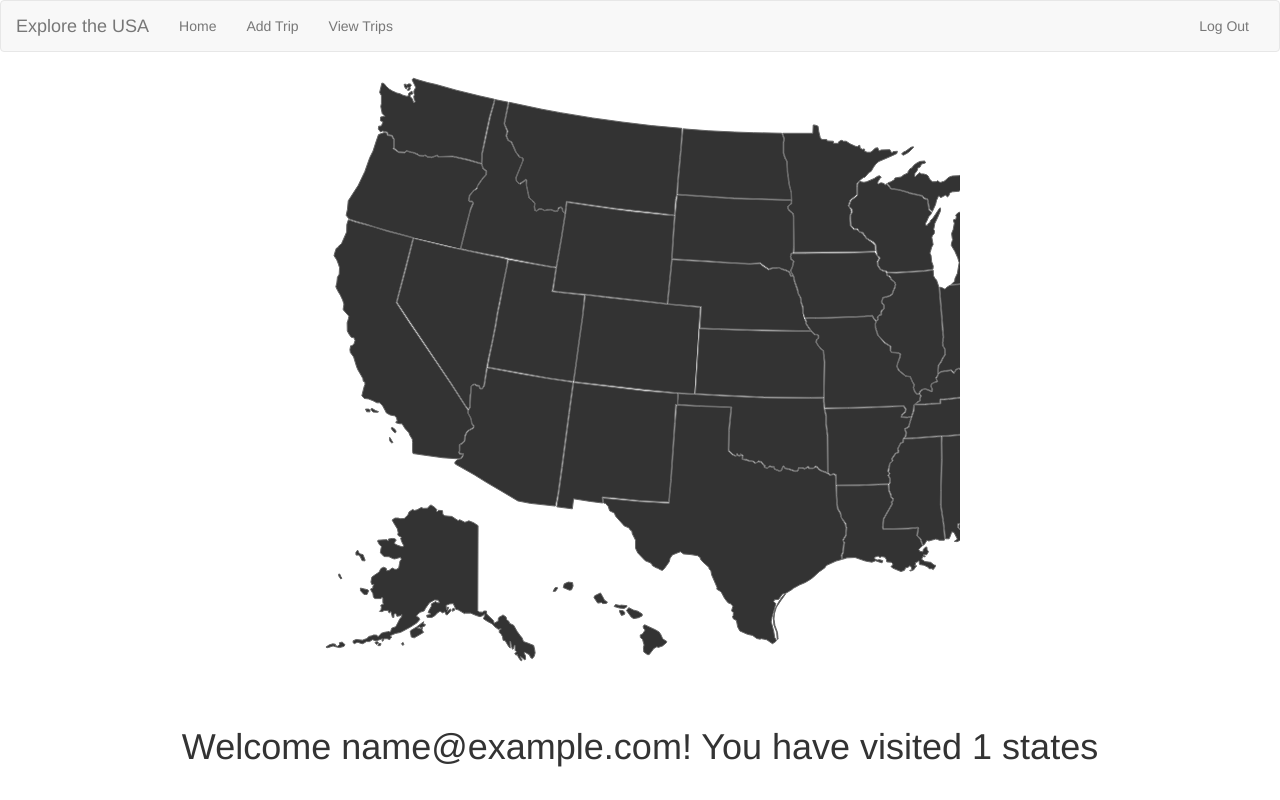
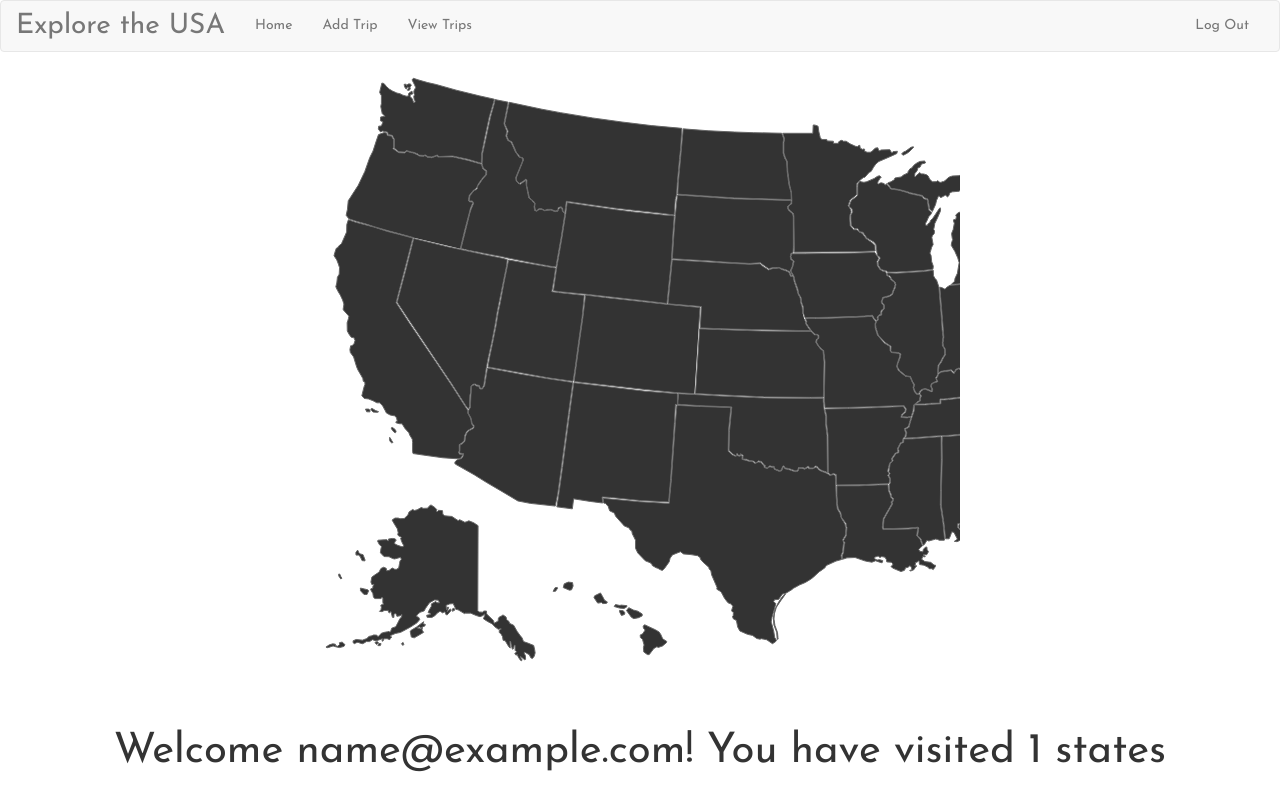
Before and after one commit to tpunt3/exploretheusa, a Python web app: template exploretheusa/templates/mainpage.html in a window 1280 px wide. Run offline with Jinja, Linux system fonts and the light colour scheme; the template is opened without the code that fills it: most values are stand-ins (such as "Sample title", 1, 10 or a date in 2020); some libraries are stand-ins or nearby versions.

Commit message:
font changes

```diff
--- a/exploretheusa/static/css/styles.css
+++ b/exploretheusa/static/css/styles.css
@@ -4,6 +4,14 @@
   height: 44px;
   border-radius: 4px;
   margin-left: 44%;
+}
+
+body {
+	font-family: 'Josefin Sans', sans-serif;
+}
+
+.navbar-brand {
+	font-size: 2em;
 }
 
 #title {
@@ -39,6 +47,7 @@
 
 #welcome {
 	text-align: center;
+	font-size: 3em;
 }
 
 .trip-image {
--- a/exploretheusa/templates/basepage.html
+++ b/exploretheusa/templates/basepage.html
@@ -11,6 +11,7 @@
 		  href="https://maxcdn.bootstrapcdn.com/bootstrap/3.3.7/css/bootstrap.min.css"
 		  integrity="sha384-BVYiiSIFeK1dGmJRAkycuHAHRg32OmUcww7on3RYdg4Va+PmSTsz/K68vbdEjh4u"
 		  crossorigin="anonymous">
+		<link href="https://fonts.googleapis.com/css?family=Josefin+Sans" rel="stylesheet">
 		<link rel="stylesheet" type="text/css" href="/static/css/styles.css">
 
 		<script src="https://ajax.googleapis.com/ajax/libs/jquery/3.1.1/jquery.min.js"></script>
```
Also changed, not shown: exploretheusa/app.yaml (+4 -4 lines).
